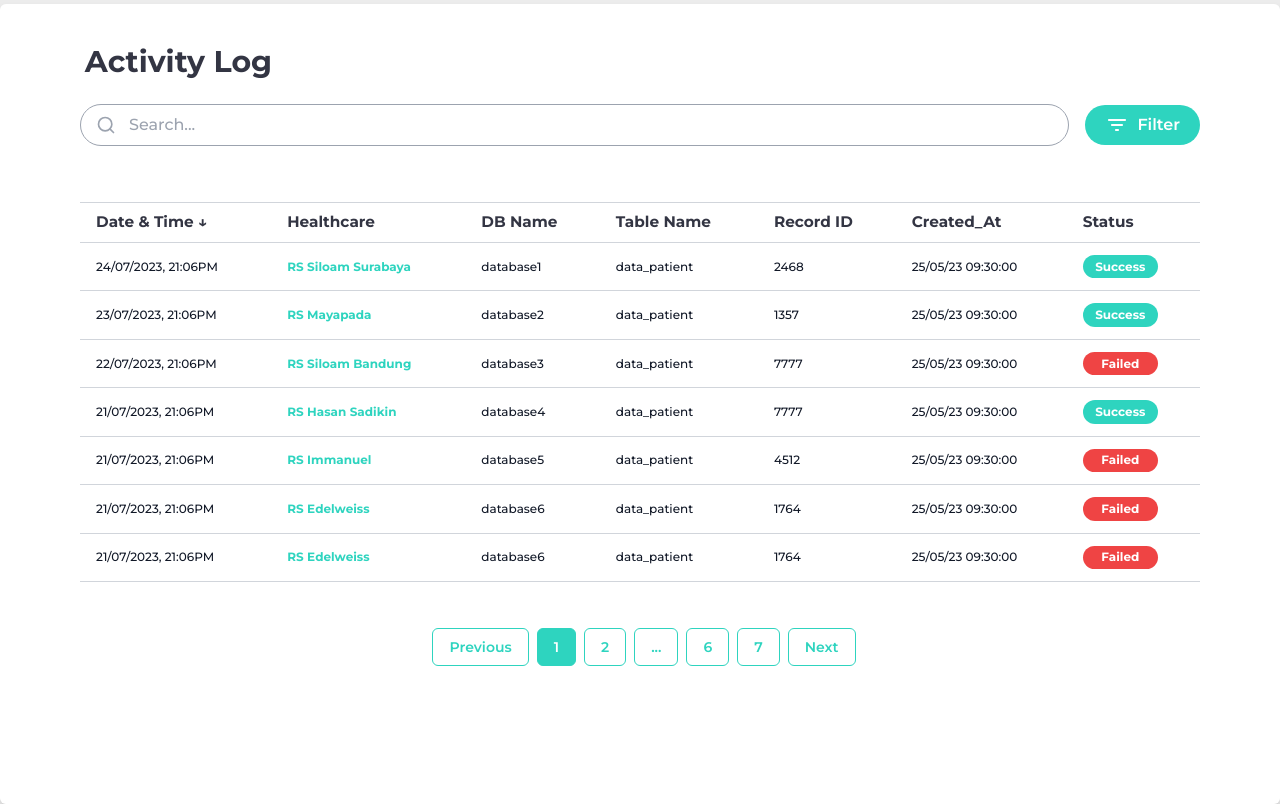
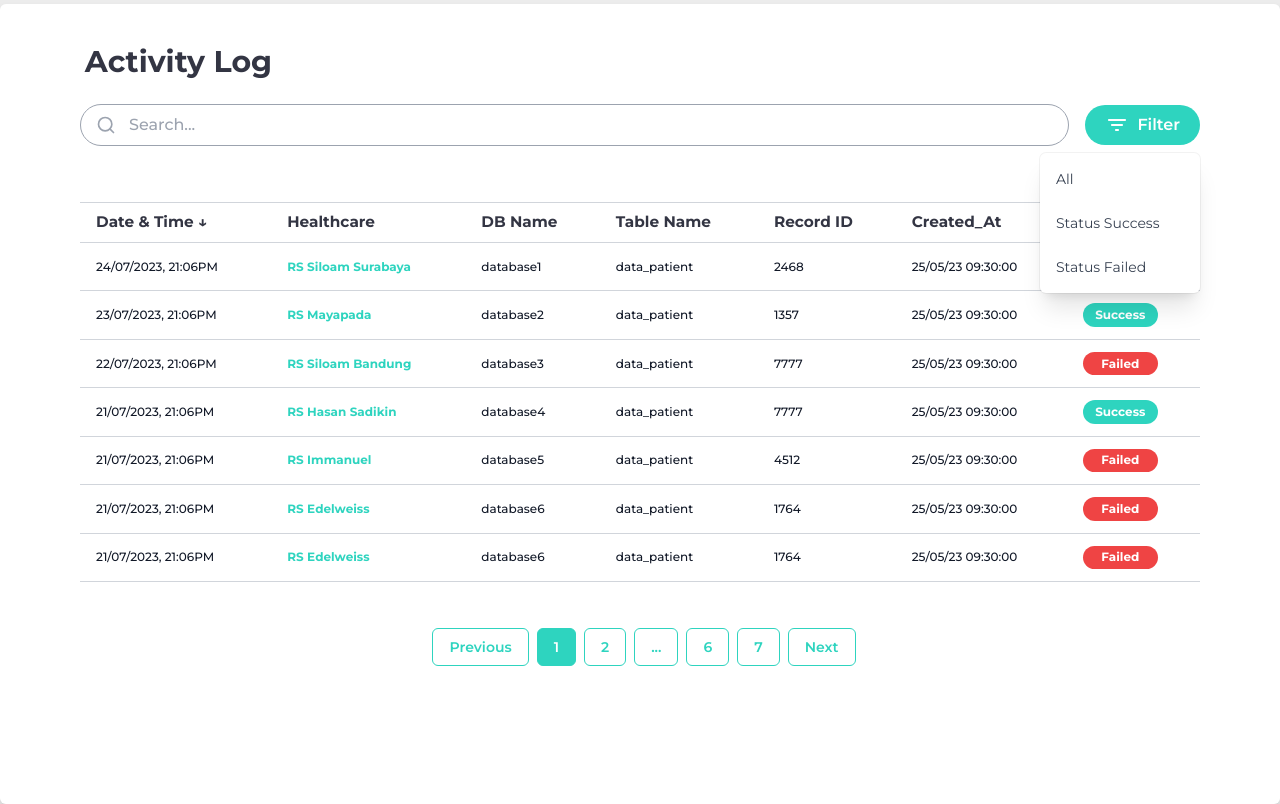
Before and after one commit to CP-4-Data-Integration-SIMRS/DatInt-FE, a Next.js app: page / in a window 1280 px wide. Both pictures are taken after a click on the button "Filter". Built offline with nearby package versions, Linux system fonts and the light colour scheme.

Commit message:
feat: Add filter logic

```diff
--- a/components/FilterButton.jsx
+++ b/components/FilterButton.jsx
@@ -1,8 +1,56 @@
 import React from "react";
+import { useState, useEffect, useRef } from "react";
 
-const FilterButton = () => {
+const FilterButton = ({ logs, setFilteredLogs, setActiveFilter }) => {
+  const [isOpen, setIsOpen] = useState(false);
+  const categories = ["All", "Status Success", "Status Failed"];
+  const [selectedCategory, setSelectedCategory] = useState("Filter");
+  const dropdownRef = useRef(null);
+  const handleToggle = () => {
+    setIsOpen(!isOpen);
+  };
+
+  const handleSelect = (category) => {
+    setSelectedCategory(category);
+    setIsOpen(false);
+
+    if (category === "All") {
+      setFilteredLogs(logs);
+      setActiveFilter("All");
+    } else if (category === "Status Success") {
+      const filtered = logs.filter((log) => log.status === "Success");
+      setFilteredLogs(filtered);
+      setActiveFilter("Success");
+    } else if (category === "Status Failed") {
+      const filtered = logs.filter((log) => log.status === "Failed");
+      setFilteredLogs(filtered);
+      setActiveFilter("Failed");
+    }
+  };
+
+  useEffect(() => {
+    document.addEventListener("mousedown", handleClickOutside);
+
+    return () => {
+      document.removeEventListener("mousedown", handleClickOutside);
+    };
+  }, []);
+
+  const handleClickOutside = (event) => {
+    if (dropdownRef.current && !dropdownRef.current.contains(event.target)) {
+      setIsOpen(false);
+    }
+  };
+
   return (
-    <button className="px-4 sm:px-5 py-2 font-semibold ml-4 bg-[#2ED4BF] h-10 sm:mr-0 flex rounded-full hover:bg-[#26c4af] focus:outline-none">
+    <div className="relative inline-block text-left z-10" ref={dropdownRef}>
+      <div>
+        <button
+          type="button"
+          className="px-4 sm:px-5 py-2 font-semibold ml-4 bg-[#2ED4BF] h-10 sm:mr-0 flex rounded-full hover:bg-[#26c4af] focus:outline-none"
+          id="category-dropdown"
+          onClick={handleToggle}
+        >
           <svg
             xmlns="http://www.w3.org/2000/svg"
             width="24"
@@ -19,6 +67,33 @@ const FilterButton = () => {
           </svg>{" "}
           <p className=" text-white text-md sm:flex hidden">Filter</p>
         </button>
+      </div>
+      {isOpen && (
+        <div className="origin-top-right absolute right-0 mt-2 w-[10rem] rounded-md shadow-xl bg-[#fff] ring-1 ring-black ring-opacity-5">
+          <div
+            role="menu"
+            aria-orientation="vertical"
+            aria-labelledby="category-dropdown"
+          >
+            {categories.map((category) => (
+              <button
+                key={category}
+                type="button"
+                className={`block w-full text-left px-4 my-2 py-2 text-sm ${
+                  selectedCategory === category
+                    ? "bg-gray-200"
+                    : "hover:bg-gray-200"
+                } text-gray-700`}
+                role="menuitem"
+                onClick={() => handleSelect(category)}
+              >
+                {category}
+              </button>
+            ))}
+          </div>
+        </div>
+      )}
+    </div>
   );
 };
 
--- a/pages/index.js
+++ b/pages/index.js
@@ -7,6 +7,7 @@ import axios from "axios";
 export default function Home() {
   const [logs, setLogs] = useState([]);
   const [filteredLogs, setFilteredLogs] = useState([]);
+  const [activeFilter, setActiveFilter] = useState("All");
 
   const fetchLogs = async () => {
     try {
@@ -24,12 +25,19 @@ export default function Home() {
 
   const handleSearch = (event) => {
     const searchTerm = event.target.value.toLowerCase();
-    const filtered = logs.filter(
+    let filtered = logs;
+
+    if (activeFilter !== "All") {
+      filtered = logs.filter((log) => log.status === activeFilter);
+    }
+
+    filtered = filtered.filter(
       (log) =>
         log.healthcare.toLowerCase().includes(searchTerm) ||
         log.dbName.toLowerCase().includes(searchTerm) ||
         log.tableName.toLowerCase().includes(searchTerm)
     );
+
     setFilteredLogs(filtered);
   };
 
@@ -40,7 +48,11 @@ export default function Home() {
       </h1>
       <div className="mb-8 flex flex-row items-start sm:items-center px-6 sm:px-10">
         <Searchbar handleSearch={handleSearch} />
-        <FilterButton />
+        <FilterButton
+          setFilteredLogs={setFilteredLogs}
+          logs={logs}
+          setActiveFilter={setActiveFilter}
+        />
       </div>
       <TableLog data={filteredLogs} />
     </div>
```
Lines whose indentation alone changed are shown as unchanged.
